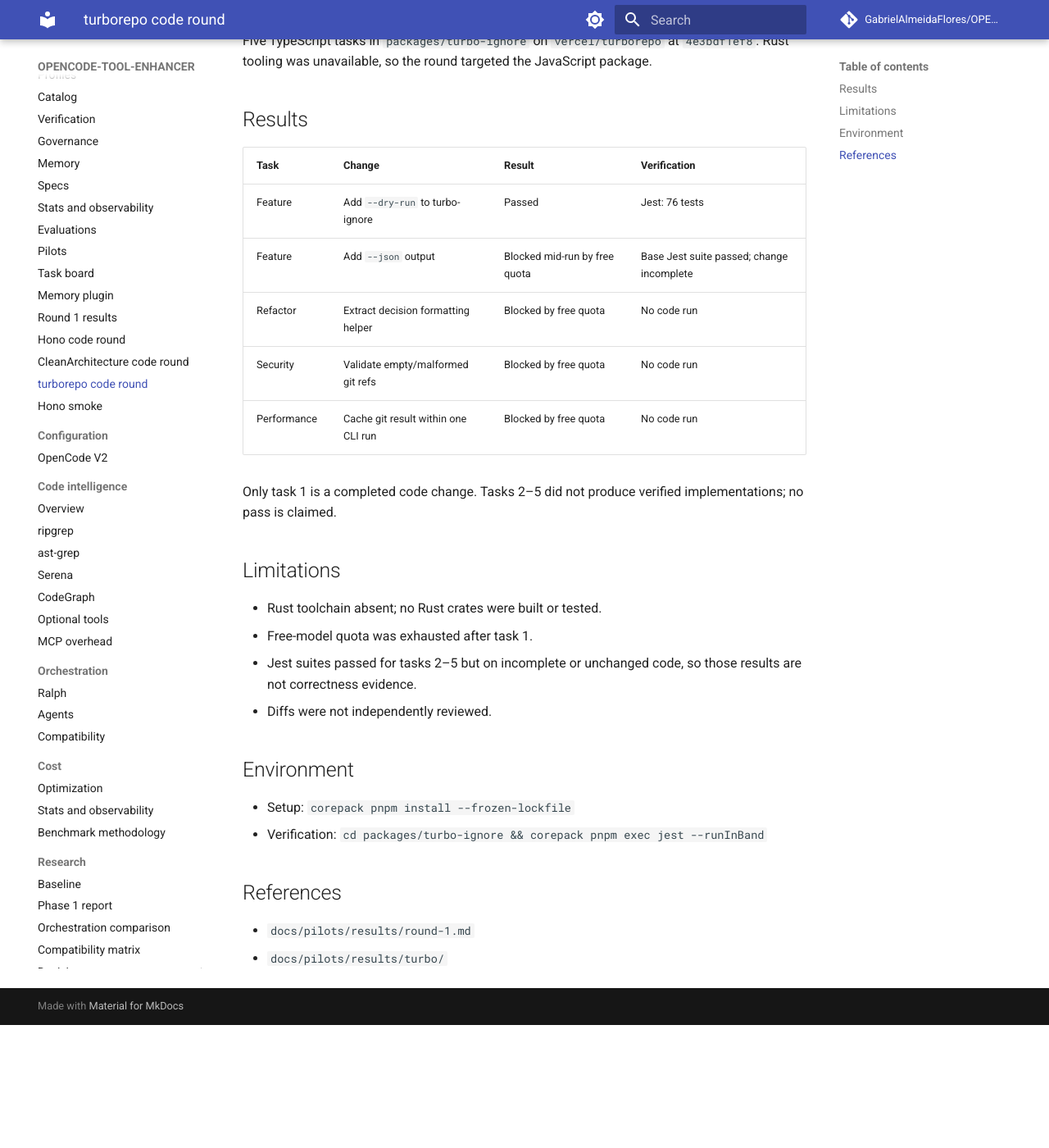
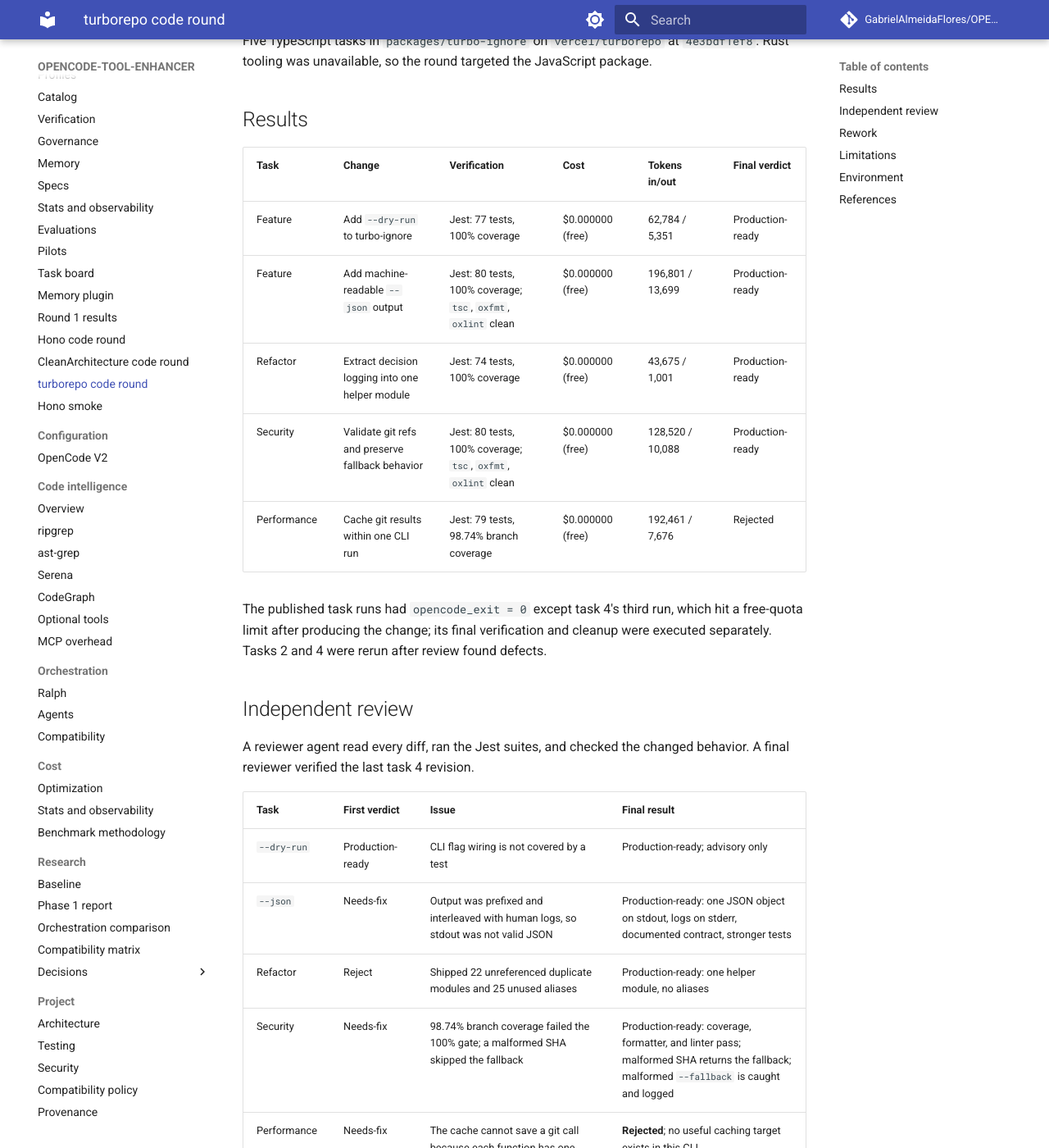
Before and after one commit to GabrielAlmeidaFlores/OPENCODE-TOOL-ENHANCER, an MkDocs documentation site: the page built from docs/pilots/results/code-round-turbo.md, in a window 1280 px wide and 1400 px high, scrolled down 210 px. Shown: the whole window at 82% size. Built offline with MkDocs 1.6.1 and Material for MkDocs 9.7.7, drawn with Linux system fonts in a browser that asks for light colours; comment, search, counter and statistics services are not loaded; before the commit the page ends 1460 px from its top, so only the background shows below that; some of the changed text lies outside the part shown.

```diff
--- a/docs/pilots/results/code-round-turbo.md
+++ b/docs/pilots/results/code-round-turbo.md
@@ -1,32 +1,51 @@
 # turborepo Code-Change Pilot
 
-> **Status:** Experimental · **Last verified:** 2026-11-12 · **Evidence:** 1/5 tasks passed; remaining tasks blocked by provider quota
+> **Status:** Experimental · **Last verified:** 2026-11-12 · **Evidence:** four of five tasks are production-ready after independent review; the performance task was rejected
 
 Five TypeScript tasks in `packages/turbo-ignore` on `vercel/turborepo` at `4e3bdf1ef8`. Rust tooling was unavailable, so the round targeted the JavaScript package.
 
 ## Results
 
-| Task | Change | Result | Verification |
+| Task | Change | Verification | Cost | Tokens in/out | Final verdict |
+|---|---|---|---|---|---|
+| Feature | Add `--dry-run` to turbo-ignore | Jest: 77 tests, 100% coverage | $0.000000 (free) | 62,784 / 5,351 | Production-ready |
+| Feature | Add machine-readable `--json` output | Jest: 80 tests, 100% coverage; `tsc`, `oxfmt`, `oxlint` clean | $0.000000 (free) | 196,801 / 13,699 | Production-ready |
+| Refactor | Extract decision logging into one helper module | Jest: 74 tests, 100% coverage | $0.000000 (free) | 43,675 / 1,001 | Production-ready |
+| Security | Validate git refs and preserve fallback behavior | Jest: 80 tests, 100% coverage; `tsc`, `oxfmt`, `oxlint` clean | $0.000000 (free) | 128,520 / 10,088 | Production-ready |
+| Performance | Cache git results within one CLI run | Jest: 79 tests, 98.74% branch coverage | $0.000000 (free) | 192,461 / 7,676 | Rejected |
+
+The published task runs had `opencode_exit = 0` except task 4's third run, which hit a free-quota limit after producing the change; its final verification and cleanup were executed separately. Tasks 2 and 4 were rerun after review found defects.
+
+## Independent review
+
+A reviewer agent read every diff, ran the Jest suites, and checked the changed behavior. A final reviewer verified the last task 4 revision.
+
+| Task | First verdict | Issue | Final result |
 |---|---|---|---|
-| Feature | Add `--dry-run` to turbo-ignore | Passed | Jest: 76 tests |
-| Feature | Add `--json` output | Blocked mid-run by free quota | Base Jest suite passed; change incomplete |
-| Refactor | Extract decision formatting helper | Blocked by free quota | No code run |
-| Security | Validate empty/malformed git refs | Blocked by free quota | No code run |
-| Performance | Cache git result within one CLI run | Blocked by free quota | No code run |
+| `--dry-run` | Production-ready | CLI flag wiring is not covered by a test | Production-ready; advisory only |
+| `--json` | Needs-fix | Output was prefixed and interleaved with human logs, so stdout was not valid JSON | Production-ready: one JSON object on stdout, logs on stderr, documented contract, stronger tests |
+| Refactor | Reject | Shipped 22 unreferenced duplicate modules and 25 unused aliases | Production-ready: one helper module, no aliases |
+| Security | Needs-fix | 98.74% branch coverage failed the 100% gate; a malformed SHA skipped the fallback | Production-ready: coverage, formatter, and linter pass; malformed SHA returns the fallback; malformed `--fallback` is caught and logged |
+| Performance | Needs-fix | The cache cannot save a git call because each function has one caller; it added process-global mutable state and 45 alias exports | **Rejected**; no useful caching target exists in this CLI |
 
-Only task 1 is a completed code change. Tasks 2–5 did not produce verified implementations; no pass is claimed.
+## Rework
+
+- Task 2 was run three times: the first version was not valid JSON, the second lacked documentation, tests, and formatting, and the third passed all checks.
+- Task 4 was run three times: the first missed the coverage gate, the second regressed the fallback path, and the third hit a free-quota limit after producing the change. A duplicate test title and an uncaught malformed `--fallback` were then fixed locally; a final independent review confirmed the result.
 
 ## Limitations
 
 - Rust toolchain absent; no Rust crates were built or tested.
-- Free-model quota was exhausted after task 1.
-- Jest suites passed for tasks 2–5 but on incomplete or unchanged code, so those results are not correctness evidence.
-- Diffs were not independently reviewed.
+- The performance task premise was invalid for this code path. It is recorded as rejected rather than counted as a pass.
+- Only the `turbo-ignore` package was exercised; workspace-wide builds were not run.
+- The task 4 clone's recorded metadata marks the third run as unsuccessful because its inline verification hit a lint error; the final verification was rerun after the cleanup and passed.
+- No change was proposed upstream or committed to the project checkout.
 
 ## Environment
 
 - Setup: `corepack pnpm install --frozen-lockfile`
-- Verification: `cd packages/turbo-ignore && corepack pnpm exec jest --runInBand`
+- Verification: `cd packages/turbo-ignore && corepack pnpm exec jest --runInBand`, plus `tsc --noEmit`, `oxfmt --check`, and `oxlint`.
+- Tests use the package's existing Jest configuration, including its 100% coverage thresholds.
 
 ## References
 
```
Also changed, not shown: CHANGELOG.md (+1 -1 lines), README.md (+1 -1 lines), ROADMAP.md (+1 -1 lines), docs/pilots/README.md (+2 -2 lines), docs/pilots/results/code-round-cleanarch.md (+36 -6 lines).
